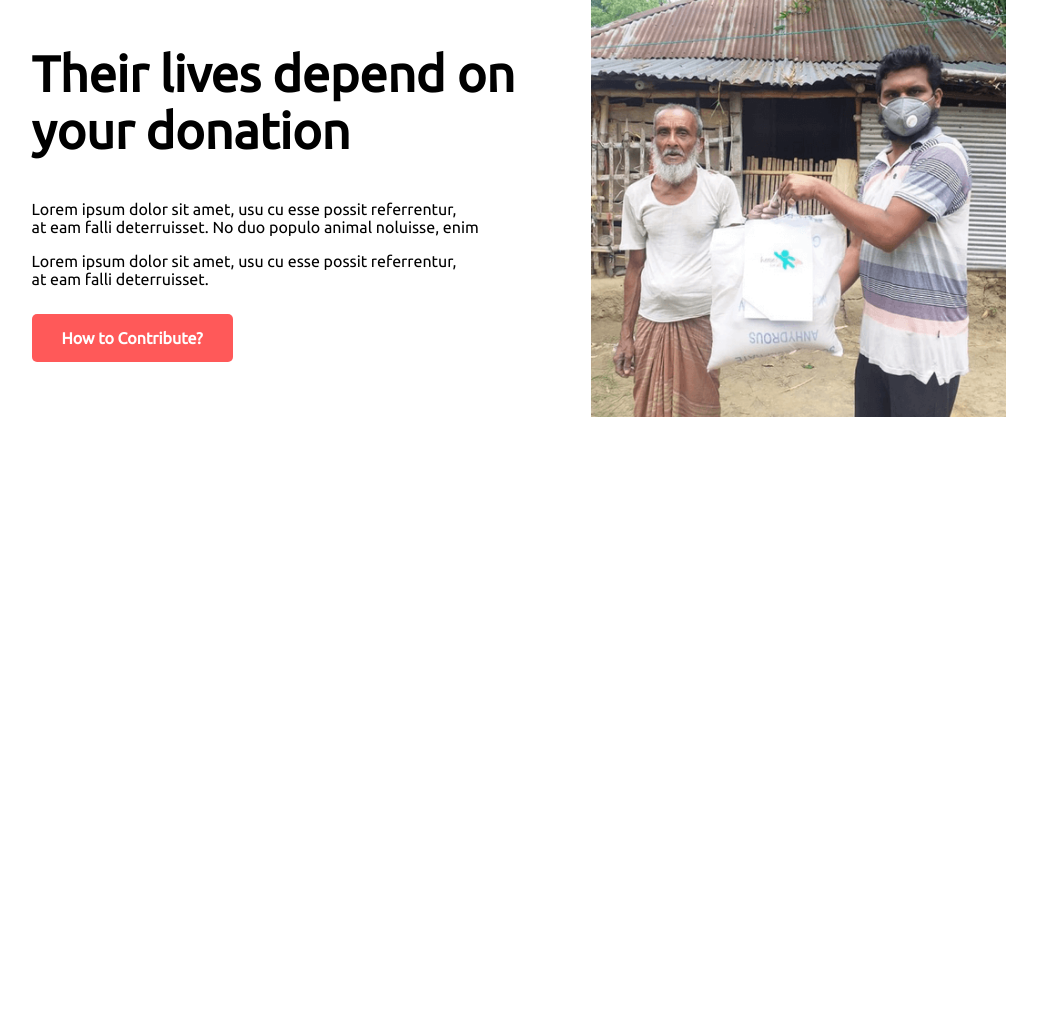
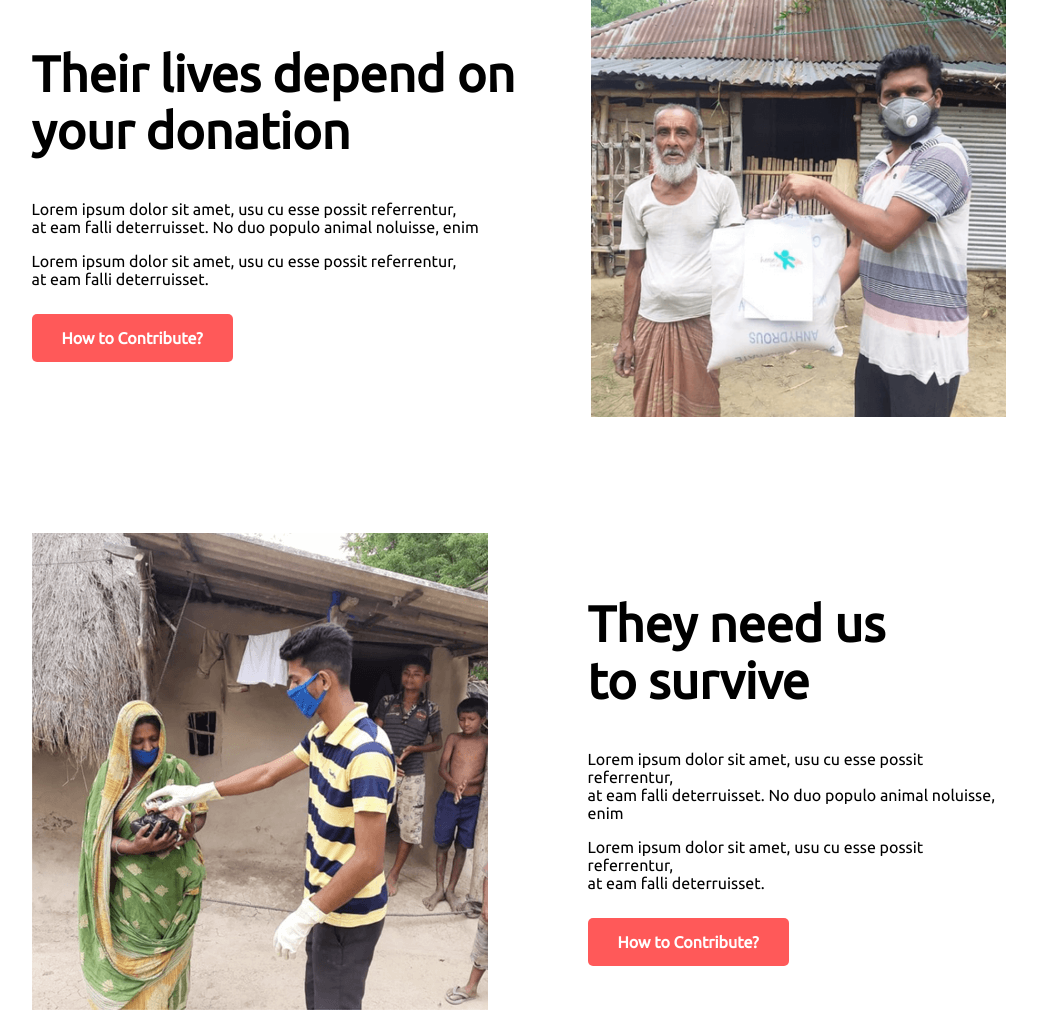
Before and after one commit to sabbiralex/donatetoday, a plain HTML site: page index.html in a window 1280 px wide. Shown: the part 1724-2737 px from the top of the page, without its empty margins (108-1145 px from the left). Before the commit the page ends 2207 px from the top, so only its background shows below. Drawn offline with Linux system fonts and the light colour scheme.

Commit message:
Donate Details second part

```diff
--- a/index.html
+++ b/index.html
@@ -116,5 +116,26 @@
         </div>
 
     </section>
+
+    <section>
+        <div class="donation-2">
+            <div class="extra-margin">
+                <img src="images/2.png" alt="">
+            </div>
+            <div class="donation-halfwidth-2">
+                <h1 class="h1-size">They need us <br>
+                    to survive</h1>
+                <p>Lorem ipsum dolor sit amet, usu cu esse possit
+                    referrentur, <br> at eam falli deterruisset.
+                    No duo populo animal noluisse, enim</p>
+                <p>Lorem ipsum dolor sit amet, usu cu esse possit
+                   referrentur,<br> at eam falli deterruisset.</p>
+
+                <a class="link-button" target="_blank" href="https://fiverr.com/sabbiralex/">How to Contribute?</a>
+
+            </div>
+        </div>
+
+    </section>
 </body>
 </html>
--- a/style.css
+++ b/style.css
@@ -160,3 +160,19 @@ color: white;
     margin-top: 20px;
     margin-left: 50px;
 }
+.extra-margin{
+    margin-left: 50px;
+}
+
+.donation-2{
+    display: flex;
+    width: 80%;
+    margin-top: 50px;
+    margin-left: 5%;
+    padding-left: 2%;
+}
+.donation-halfwidth-2{
+    width: 60%;
+    margin-top: 20px;
+    margin-left: 100px;
+}
```
